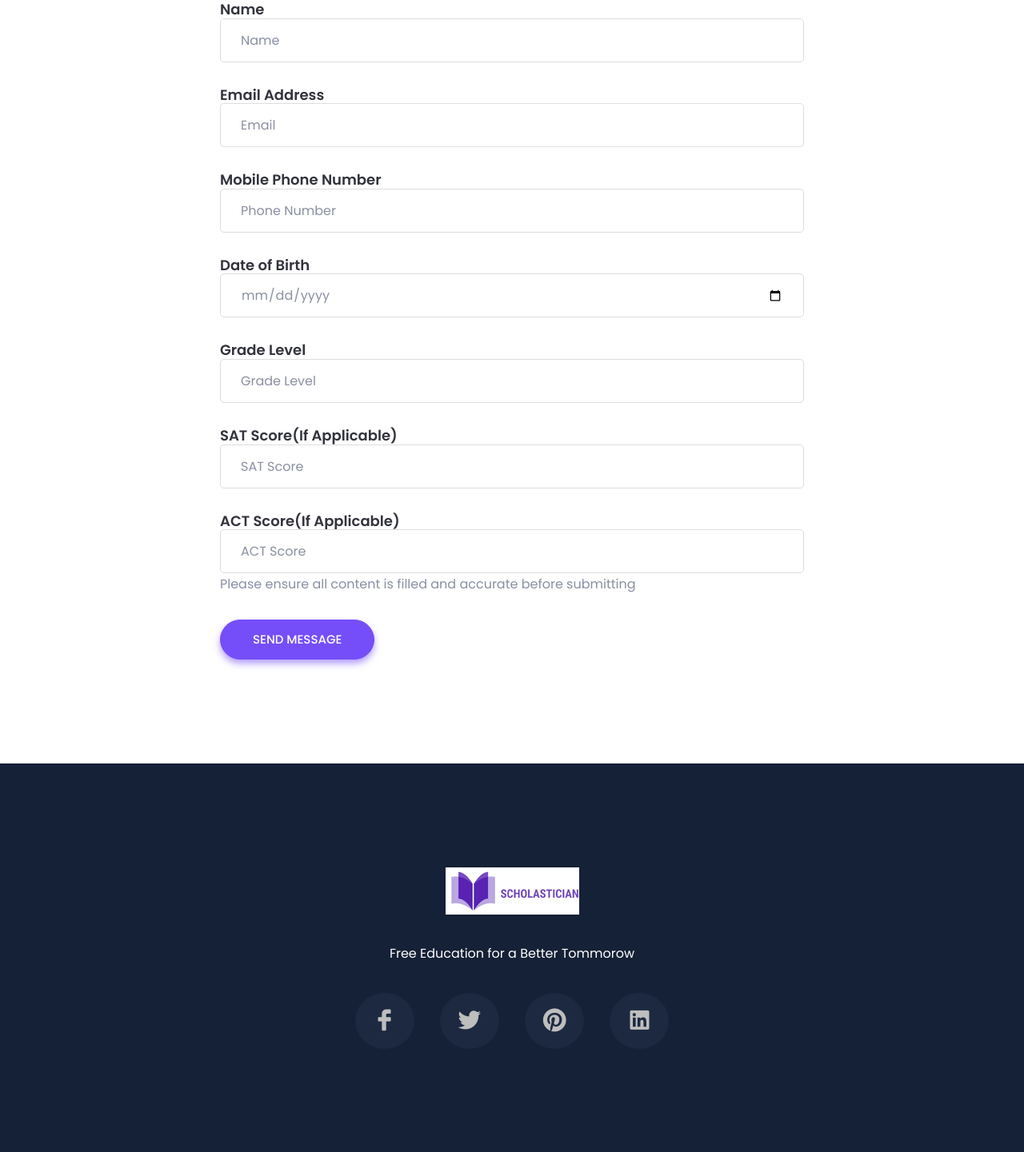
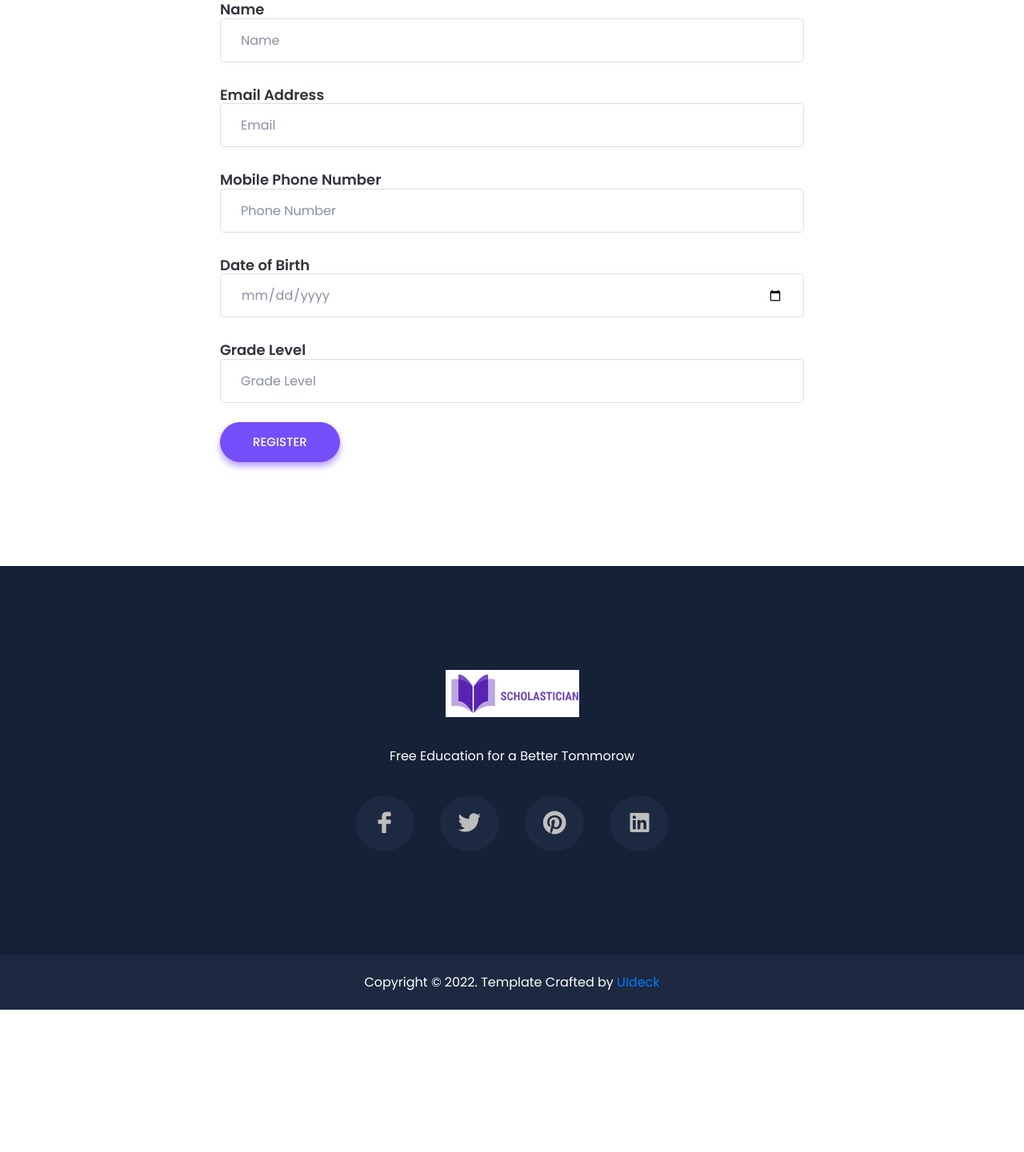
Before and after one commit to yatinpokle/Scholastician.github.io, a PHP site: page /Volunteer/Scholastician/Documents/userRegistration.php in a window 1280 px wide. Shown: the part 361-1802 px from the top of the page at 80% size. After the commit the page ends 1624 px from the top, so only its background shows below. Run offline with PHP 8.4, Linux system fonts and the light colour scheme; some web fonts are replaced.

Commit message:
Update userRegistration.php
removed sat/act scores from user registration (not necessary/useful) and then changed button name to register

```diff
--- a/Volunteer/Scholastician/Documents/userRegistration.php
+++ b/Volunteer/Scholastician/Documents/userRegistration.php
@@ -8,35 +8,23 @@
     <meta http-equiv="x-ua-compatible" content="ie=edge">
     <meta name="description" content="">
     <meta name="viewport" content="width=device-width, initial-scale=1, shrink-to-fit=no">
-
     <!--====== Title ======-->
     <title>Student Registration</title>
-
     <!--====== Favicon Icon ======-->
     <link rel="shortcut icon" href="assets/images/favicon.jpg" type="image/jpg">
-
     <!--====== Bootstrap css ======-->
     <link rel="stylesheet" href="assets/css/bootstrap.min.css">
-
     <!--====== Line Icons css ======-->
     <link rel="stylesheet" href="assets/css/LineIcons.css">
-
     <!--====== Magnific Popup css ======-->
     <link rel="stylesheet" href="assets/css/magnific-popup.css">
-
     <!--====== Default css ======-->
     <link rel="stylesheet" href="assets/css/default.css">
-
     <!--====== Style css ======-->
     <link rel="stylesheet" href="assets/css/style.css">
-
-
 </head>
-
 <body>
-
     <!--====== PRELOADER PART START ======-->
-
     <div class="preloader">
         <div class="loader_34">
             <div class="ytp-spinner">
@@ -53,11 +41,8 @@
             </div>
         </div>
     </div>
-
     <!--====== PRELOADER ENDS START ======-->
-
     <!--====== HEADER PART START ======-->
-
     <header id="home" class="header-area">
         <div class="navigation fixed-top">
             <div class="container">
@@ -73,10 +58,7 @@
                 </div> <!-- row -->
             </div> <!-- container -->
         </div> <!-- navigation -->
-
-
     </header>
-
     <section id="contact" class="contact-area pt-125 pb-130 white-bg">
         <div class="container">
             <div class="row justify-content-center mt-50">
@@ -87,7 +69,6 @@
                     </div> <!-- section title -->
                 </div>
             </div> <!-- row -->
-
             <div class="row justify-content-center">
                 <div class="col-lg-8">
                     <div class="contact-form pt-30">
@@ -100,7 +81,6 @@
                               <h5 class="about-title">Email Address</h5>
                                 <input type="email" name="email" placeholder="Email">
                             </div> <!-- single form -->
-
                             <div class="single-form">
                               <h5 class="about-title">Mobile Phone Number</h5>
                                 <input type="number" name="phone_number" placeholder="Phone Number">
@@ -113,31 +93,17 @@
                               <h5 class="about-title">Grade Level</h5>
                                 <input type="number" name="grade" placeholder="Grade Level">
                             </div>
-                            <div class="single-form">
-                              <h5 class="about-title">SAT Score(If Applicable)</h5>
-                                <input type="number" name="SAT" placeholder="SAT Score">
-                            </div>
-                            <div class="single-form">
-                              <h5 class="about-title">ACT Score(If Applicable)</h5>
-                                <input type="number" name="ACT" placeholder="ACT Score">
-                            </div>
+                            <br>
 
-
-
-                            <p class="form-message">Please ensure all content is filled and accurate before submitting</p>
-                            <div class="single-form">
-                                <button class="main-btn" type="submit">Send Message</button>
+                                <button class="main-btn" type="submit">Register</button>
                             </div> <!-- single form -->
                         </form>
                     </div> <!-- contact form -->
                 </div>
-
             </div> <!-- row -->
         </div> <!-- container -->
     </section>
-
     <!--====== FOOTER PART START ======-->
-
     <footer id="footer" class="footer-area">
         <div class="footer-widget pt-130 pb-130">
             <div class="container">
@@ -171,51 +137,29 @@
             </div> <!-- container -->
         </div> <!-- footer widget -->
     </footer>
-
     <!--====== FOOTER PART ENDS ======-->
-
     <!--====== BACK TOP TOP PART START ======-->
-
     <a href="#" class="back-to-top"><i class="lni-chevron-up"></i></a>
-
     <!--====== BACK TOP TOP PART ENDS ======-->
-
-
-
-
-
-
-
     <!--====== jquery js ======-->
     <script src="assets/js/vendor/modernizr-3.6.0.min.js"></script>
     <script src="assets/js/vendor/jquery-1.12.4.min.js"></script>
-
     <!--====== Bootstrap js ======-->
     <script src="assets/js/bootstrap.min.js"></script>
     <script src="assets/js/popper.min.js"></script>
-
     <!--====== Magnific Popup js ======-->
     <script src="assets/js/jquery.magnific-popup.min.js"></script>
-
     <!--====== Parallax js ======-->
     <script src="assets/js/parallax.min.js"></script>
-
     <!--====== Counter Up js ======-->
     <script src="assets/js/waypoints.min.js"></script>
     <script src="assets/js/jquery.counterup.min.js"></script>
-
-
     <!--====== Appear js ======-->
     <script src="assets/js/jquery.appear.min.js"></script>
-
     <!--====== Scrolling js ======-->
     <script src="assets/js/scrolling-nav.js"></script>
     <script src="assets/js/jquery.easing.min.js"></script>
-
-
     <!--====== Main js ======-->
     <script src="assets/js/main.js"></script>
-
 </body>
-
 </html>
```
